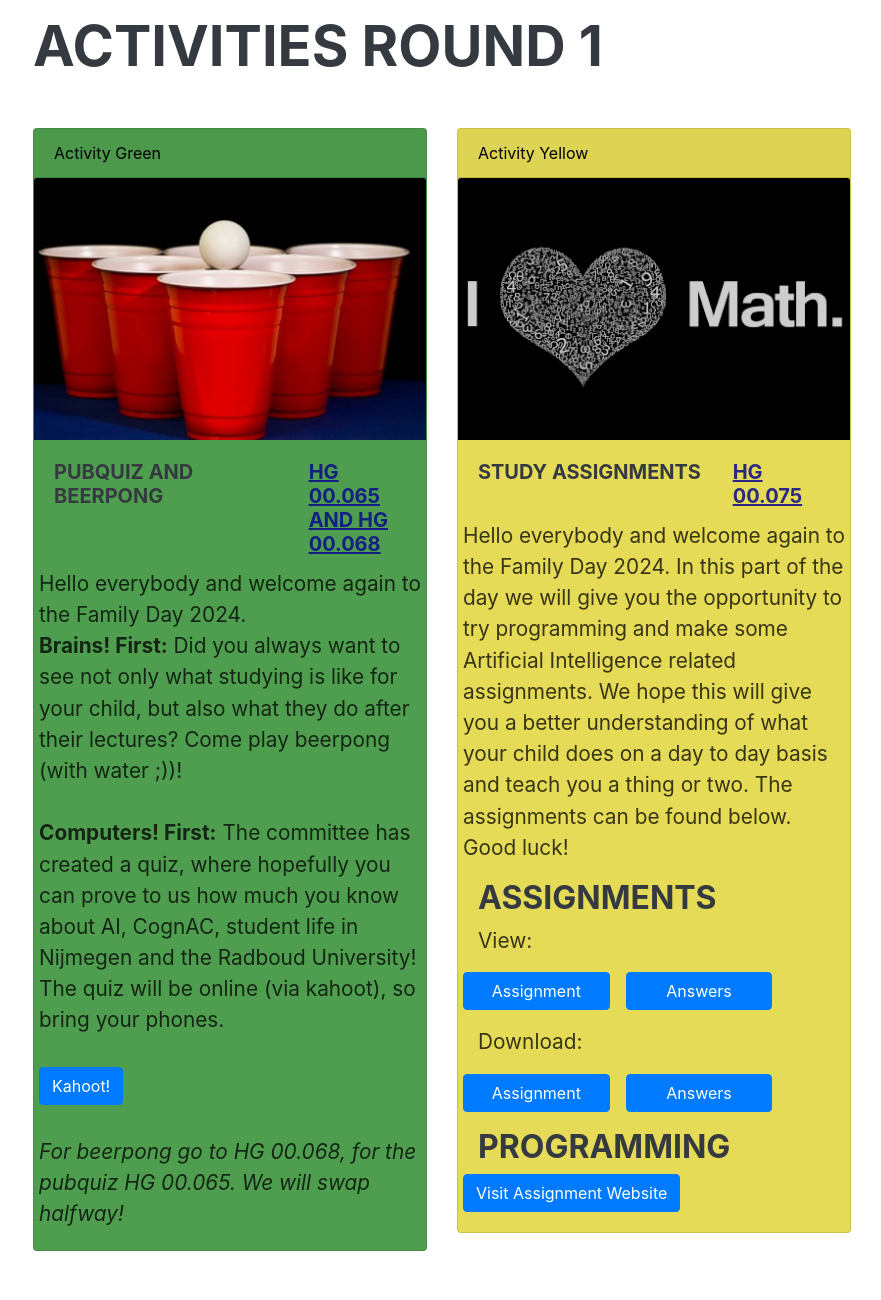
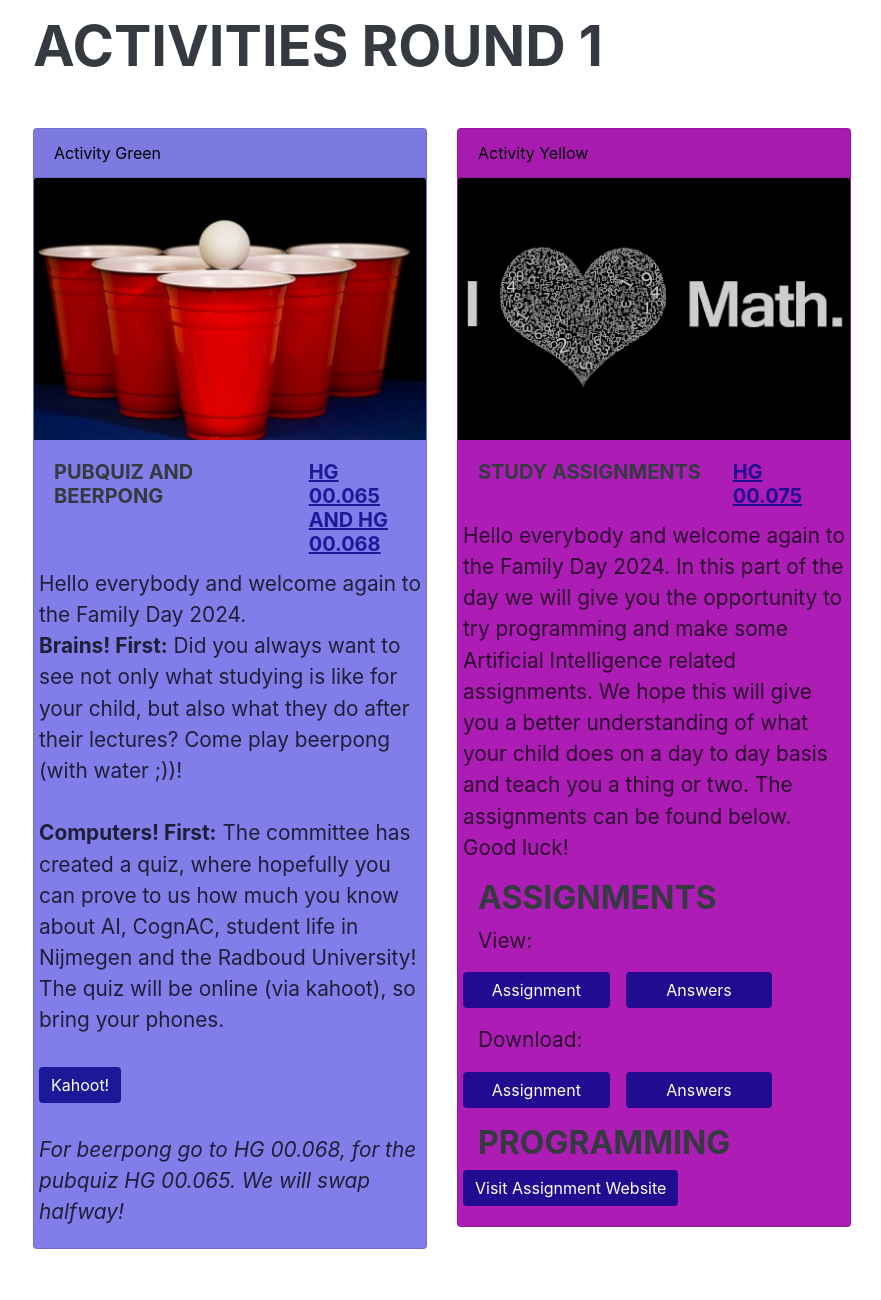
Before and after one commit to parentsday/parentsday.github.io, a website: page index.html in a window 1280 px wide. Shown: the part 3240-4540 px from the top of the page, without its empty margins (399-1280 px from the left). Drawn offline with nearby package versions, Linux system fonts and the light colour scheme; files that its build step writes are made by us from their sources; a web font is replaced by a local one.

Commit message:
Changed activity card and button colours

```diff
--- a/css/resume.css
+++ b/css/resume.css
@@ -196,7 +196,6 @@ a:hover, a:focus, a:active {
   color: #824027;
 }
 
-
 .gr p{
    min-height: 20vh;
   padding: 2vh;
@@ -205,13 +204,11 @@ a:hover, a:focus, a:active {
 }
 
 .gr1 {
-  background-color: rgba(4, 116, 4, 0.699);
+  background-color: rgba(98, 93, 228, 0.8);
 }
 
-
-
 .gr2 {
-  background-color:rgba(218, 203, 6, 0.678);
+  background-color:rgba(166, 4, 174, 0.9);
   /* #f7fd3493;*/
 }
 
@@ -246,6 +243,12 @@ h2.room {
   height: 150px;
 }
 
+.btn-primary {
+  background-color:rgba(11, 9, 139, 0.856);
+  color: rgb(255, 255, 255);
+  border: none;
+}
+
 /* .section-header-container>.row:first-child>.row:first-child{
 display:table;
 } */
```
